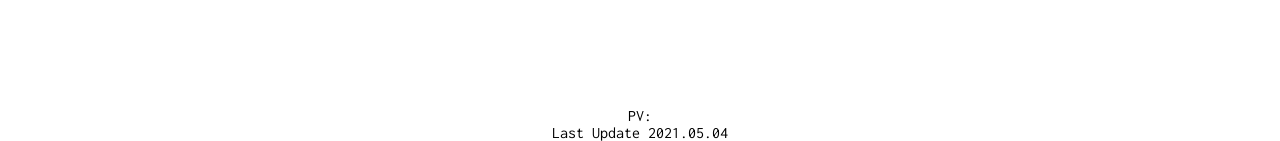
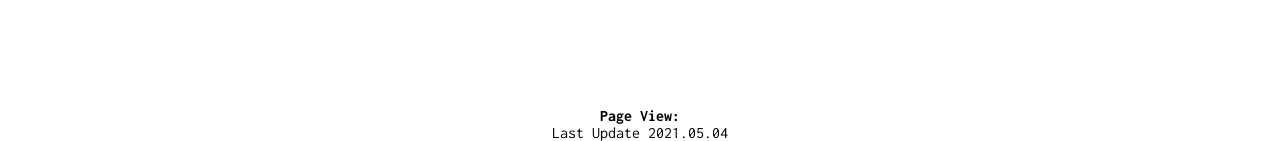
Before and after one commit to OrientTraveller/OrientTraveller.github.io, a Jekyll site: the page built from index.md, in a window 1280 px wide. Shown: the part 1455-1596 px from the top of the page. Built offline with Jekyll 4.4.1, drawn with Linux system fonts in a browser that asks for light colours; our own code applies the rules of GitHub Pages for plain Markdown files; comment, search, counter and statistics services are not loaded.

Commit message:
Update index.md

```diff
--- a/index.md
+++ b/index.md
@@ -36,5 +36,5 @@
 
 
 <br><br/><br><br/><br><br/>
-<center><span id="busuanzi_container_site_pv">PV:<span id="busuanzi_value_site_pv"></span></span></center>
+<center><b><span id="busuanzi_container_site_pv">Page View:<span id="busuanzi_value_site_pv"></span></span></b></center>
 <center>Last Update 2021.05.04</center>
```
